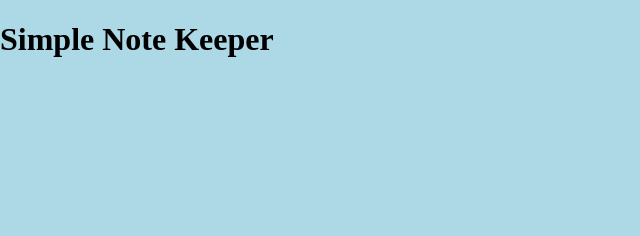
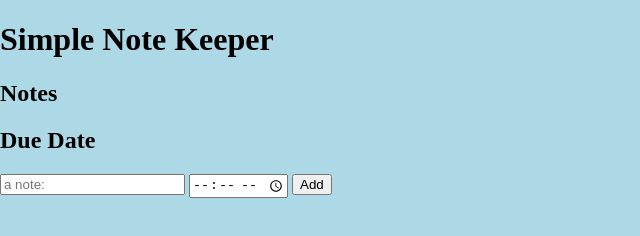
Before and after one commit to Radwayne12/note-keeper, a plain HTML site: page index.html in a window 1280 px wide. Shown: the whole page, without its empty margins (0-640 px from the left). Drawn offline with Linux system fonts and the light colour scheme.

Commit message:
setting up elements

```diff
--- a/index.html
+++ b/index.html
@@ -8,6 +8,19 @@
 </head>
 <body>
     <h1>Simple Note Keeper</h1>
+    <div class="grid-three">
+
+        <h2>Notes</h2>
+        <h2>Due Date</h2>
+        <div></div>
+
+        <input type="text" placeholder="a note:" id="js-note-input">
+        <input type="time" placeholder="due date:" id="js-date-input">
+        <button id="js-note-add">Add</button>
+
+    </div>
+
+
 
 
     <script src="notes.js"></script>
```
